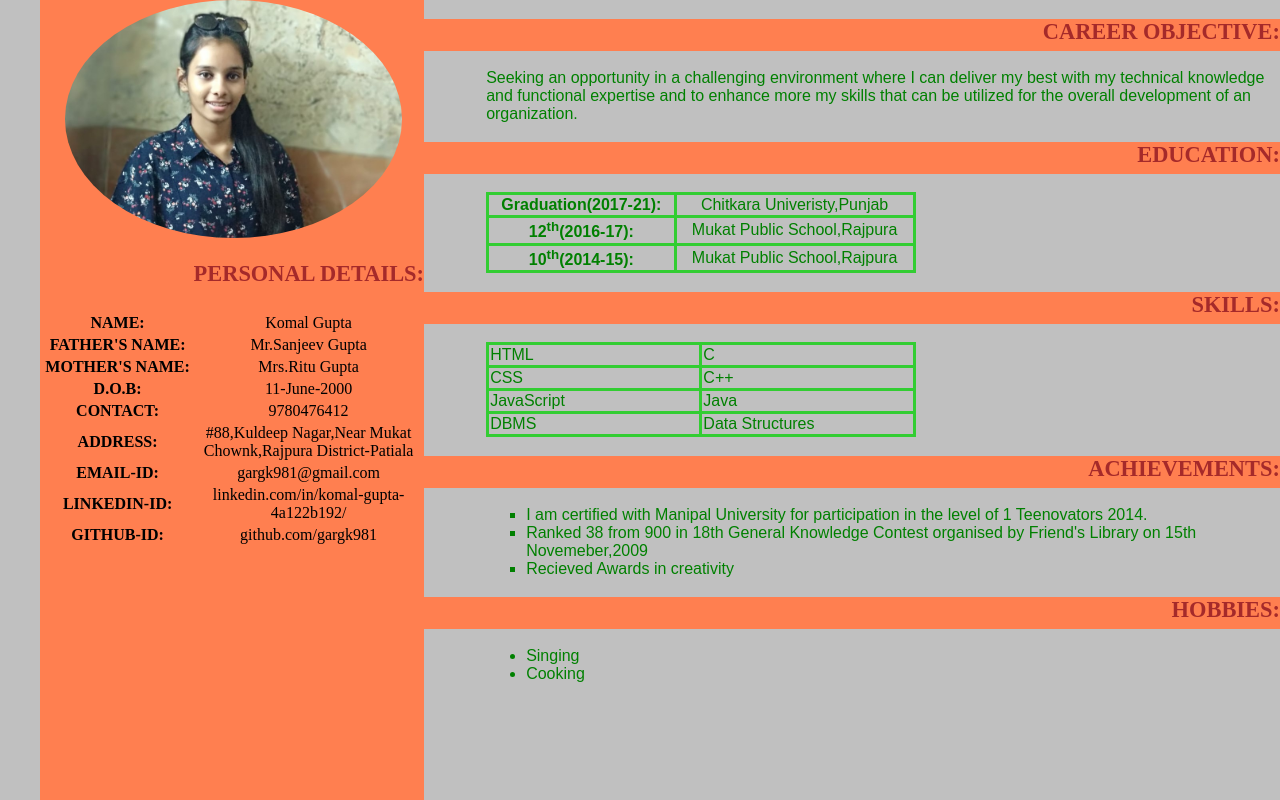
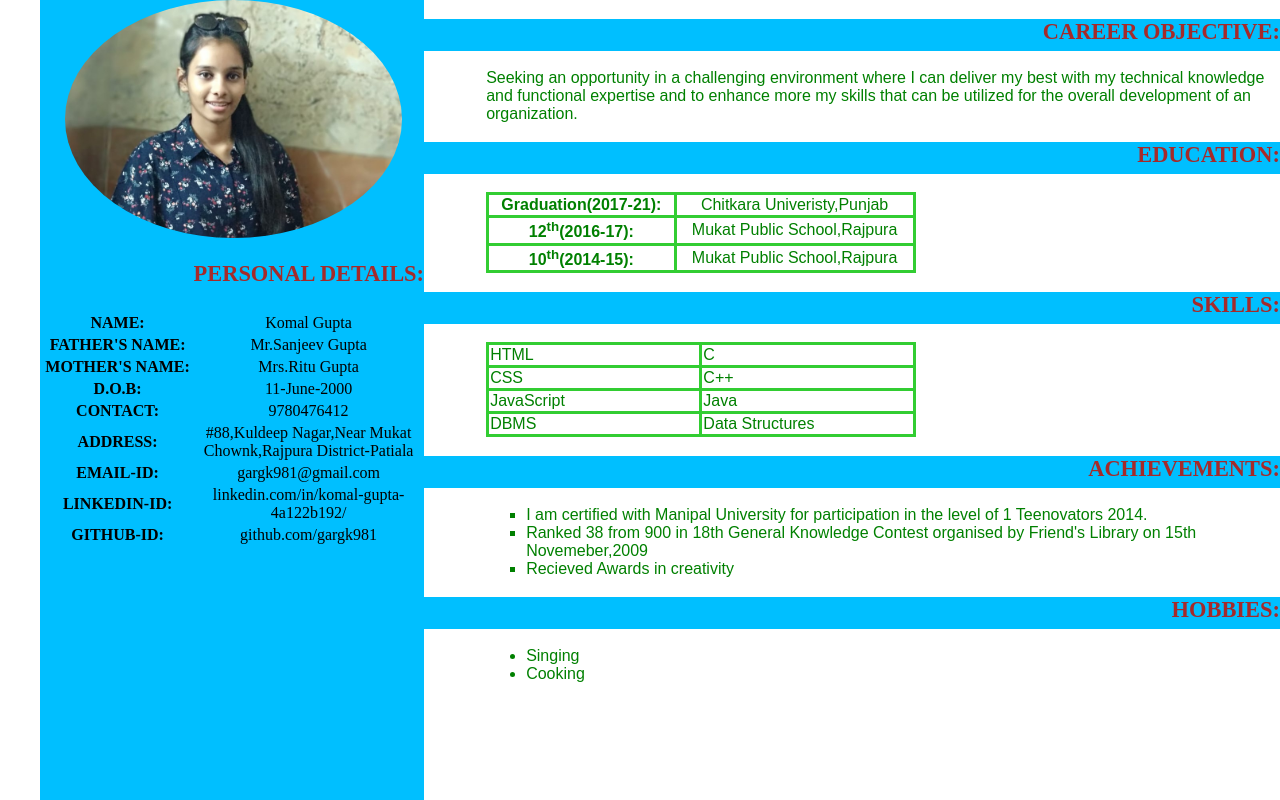
Before and after one commit to gargk981/Resume, a plain HTML site: page index.html in a window 1280 px wide. Drawn offline with Linux system fonts and the light colour scheme.

Commit message:
Update index.html

```diff
--- a/index.html
+++ b/index.html
@@ -4,9 +4,6 @@
     <meta charset="utf-8">
     <title></title>
     <style media="screen">
-    body{
-    background: silver;
-}
 img{
     border-radius: 90%;
     margin-left: 3px;
@@ -24,7 +21,7 @@ img:hover{
 .left{
     left:0;
     margin-left:40px;
-    background-color:coral;
+    background-color: deepskyblue;
     width: 30%;
 }
 td{
@@ -58,7 +55,7 @@ h2:hover{
     width:67.1%;
 }
 .h2{
-     background-color: coral;
+     background-color: deepskyblue;
 }
 #text{
     margin-left: 65px;
```
